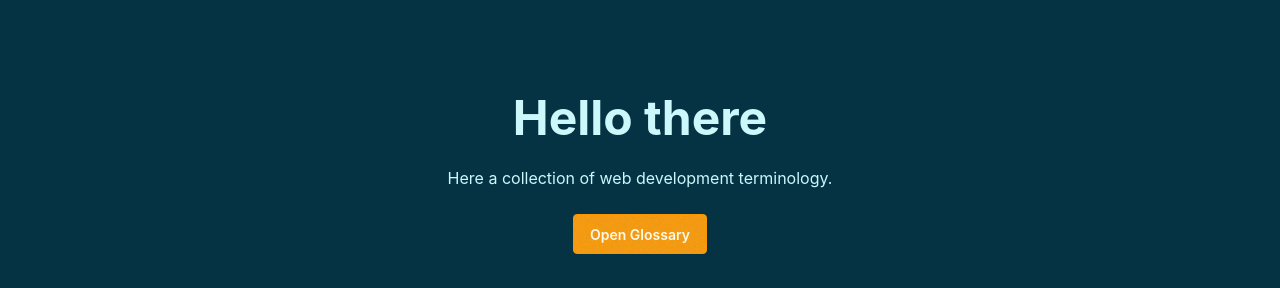
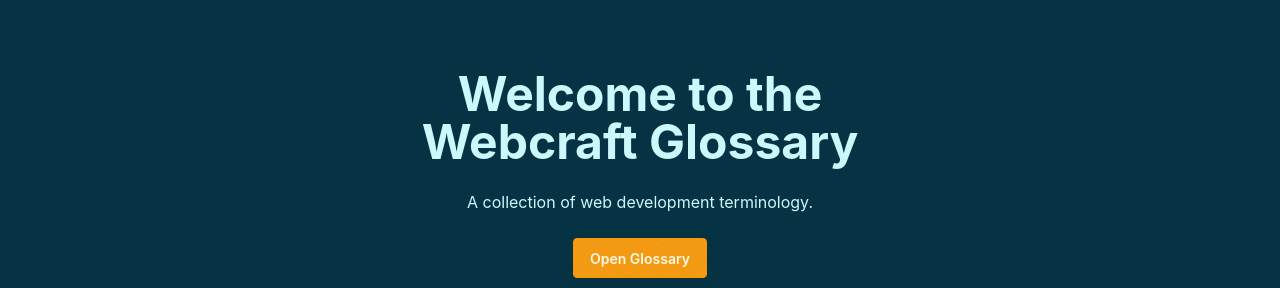
Before and after one commit to kraasch/demo_webcraft_glossary, an Angular app in the folder webcraft-glossary/: page / in a window 1280 px wide. Shown: the part 388-676 px from the top of the page. Built offline with nearby package versions, Linux system fonts and the light colour scheme.

Commit message:
Move WIREFRAME to low-contrast category; Remove default text from filter; Upadte home screen text.

```diff
--- a/webcraft-glossary/src/app/components/mythemeswitch/mythemeswitch.component.ts
+++ b/webcraft-glossary/src/app/components/mythemeswitch/mythemeswitch.component.ts
@@ -63,7 +63,6 @@ export class MythemeswitchComponent {
     { isDiv:false, name:"night",         },
     { isDiv:false, name:"sunset",        },
     { isDiv:false, name:"synthwave",     },
-    { isDiv:false, name:"wireframe",     },
     { isDiv:false, name:"walkingdino",   },
     { isDiv:true,  name:"LOW CONTRAST",  },
     { isDiv:false, name:"acid",          },
@@ -86,6 +85,7 @@ export class MythemeswitchComponent {
     { isDiv:false, name:"silk",          },
     { isDiv:false, name:"valentine",     },
     { isDiv:false, name:"winter",        },
+    { isDiv:false, name:"wireframe",     },
   ];
 
 }
--- a/webcraft-glossary/src/app/routes/glossary/glossary.component.ts
+++ b/webcraft-glossary/src/app/routes/glossary/glossary.component.ts
@@ -16,7 +16,7 @@ import { LocalDataProviderService } from '../../services/data/local-data-provide
         Filter
       </div>
       <div class="collapse-content bg-secondary text-secondary-content peer-checked:bg-secondary peer-checked:text-secondary-content" >
-        Click the "Sign Up" button in the top right corner and follow the registration process.
+        Implement some filters here.
       </div>
     </div>
     <div class="mybox">
--- a/webcraft-glossary/src/app/routes/home/home.component.ts
+++ b/webcraft-glossary/src/app/routes/home/home.component.ts
@@ -11,9 +11,10 @@ import { Router } from '@angular/router';
     <div class="hero bg-base-100 min-h-164">
       <div class="hero-content text-center">
         <div class="max-w-md">
-          <h1 class="text-5xl font-bold">Hello there</h1>
+          <h4 class="text-5xl font-bold">Welcome to the</h4>
+          <h1 class="text-5xl font-bold">Webcraft Glossary</h1>
           <p class="py-6">
-            Here a collection of web development terminology.
+            A collection of web development terminology.
           </p>
           <button (click)="goToGlossary()" class="btn btn-primary">Open Glossary</button>
         </div>
```
